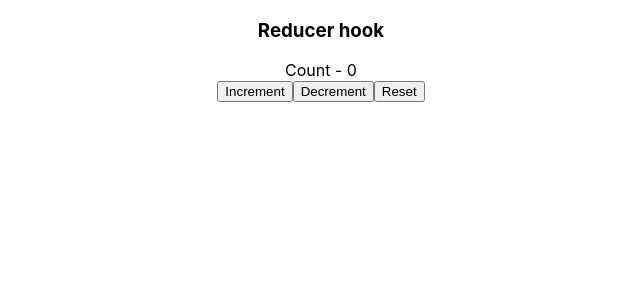
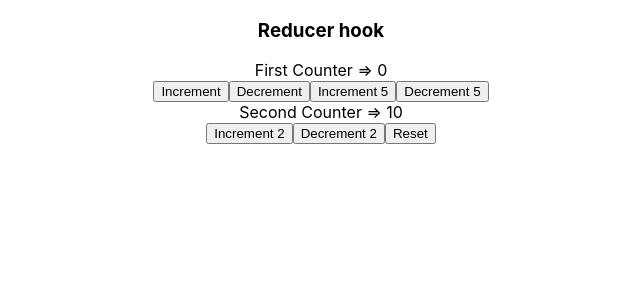
Before and after one commit to NidhitheCoder/react-hooks, a React (Create React App) app in the folder reducer-hook/: page / in a window 1280 px wide. Shown: the top 300 px of the page, without its empty margins (319-959 px from the left). Built offline with nearby package versions, Linux system fonts and the light colour scheme.

Commit message:
Complex state and action using useReducer

```diff
--- a/reducer-hook/src/App.js
+++ b/reducer-hook/src/App.js
@@ -1,11 +1,12 @@
 import "./App.css";
-import CounterOne from "./components/CounterOne";
+import CounterTwo from "./components/CounterTwo";
+// import CounterOne from "./components/CounterOne";
 
 function App() {
   return (
     <div className="App">
       <h3>Reducer hook</h3>
-      <CounterOne />
+      <CounterTwo />
     </div>
   );
 }
--- a/reducer-hook/src/components/CounterOne.js
+++ b/reducer-hook/src/components/CounterOne.js
@@ -19,7 +19,7 @@
   return (
     <div>
     <div>Count - {count}</div>
-      <button onClick={()=>dispatch('increment')}>Increment</button>
+      <button onClick={()=> dispatch('increment')}>Increment</button>
       <button onClick={()=> dispatch('decrement')}>Decrement</button>
       <button onClick={() => dispatch('reset')}>Reset</button>
     </div>
--- /dev/null
+++ b/reducer-hook/src/components/CounterTwo.js
@@ -0,0 +1,54 @@
+import React, { useReducer } from "react";
+
+const initialState = {
+  firstCounter: 0,
+  secondCounter: 10
+};
+
+const reducer = (state, action) => {
+  switch (action.type) {
+    case "increment":
+      return { ...state, firstCounter: state.firstCounter + action.value };
+    case "decrement":
+      return { ...state, firstCounter: state.firstCounter - action.value };
+    case "increment2":
+      return { ...state, secondCounter: state.secondCounter + action.value };
+    case "decrement2":
+      return { ...state, secondCounter: state.secondCounter - action.value };
+    case "reset":
+      return initialState;
+    default:
+      return state;
+  }
+};
+
+function CounterTwo() {
+  const [count, dispatch] = useReducer(reducer, initialState);
+  return (
+    <div>
+      <div> First Counter => {count.firstCounter}</div>
+      <button onClick={() => dispatch({ type: "increment", value: 1 })}>
+        Increment
+      </button>
+      <button onClick={() => dispatch({ type: "decrement", value: 1 })}>
+        Decrement
+      </button>
+      <button onClick={() => dispatch({ type: "increment", value: 5 })}>
+        Increment 5
+      </button>
+      <button onClick={() => dispatch({ type: "decrement", value: 5 })}>
+        Decrement 5
+      </button>
+      <div> Second Counter => {count.secondCounter}</div>
+      <button onClick={() => dispatch({ type: "increment2", value: 2 })}>
+        Increment 2
+      </button>
+      <button onClick={() => dispatch({ type: "decrement2", value: 2 })}>
+        Decrement 2
+      </button>
+      <button onClick={() => dispatch({ type: "reset" })}>Reset</button>
+    </div>
+  );
+}
+
+export default CounterTwo;
```
